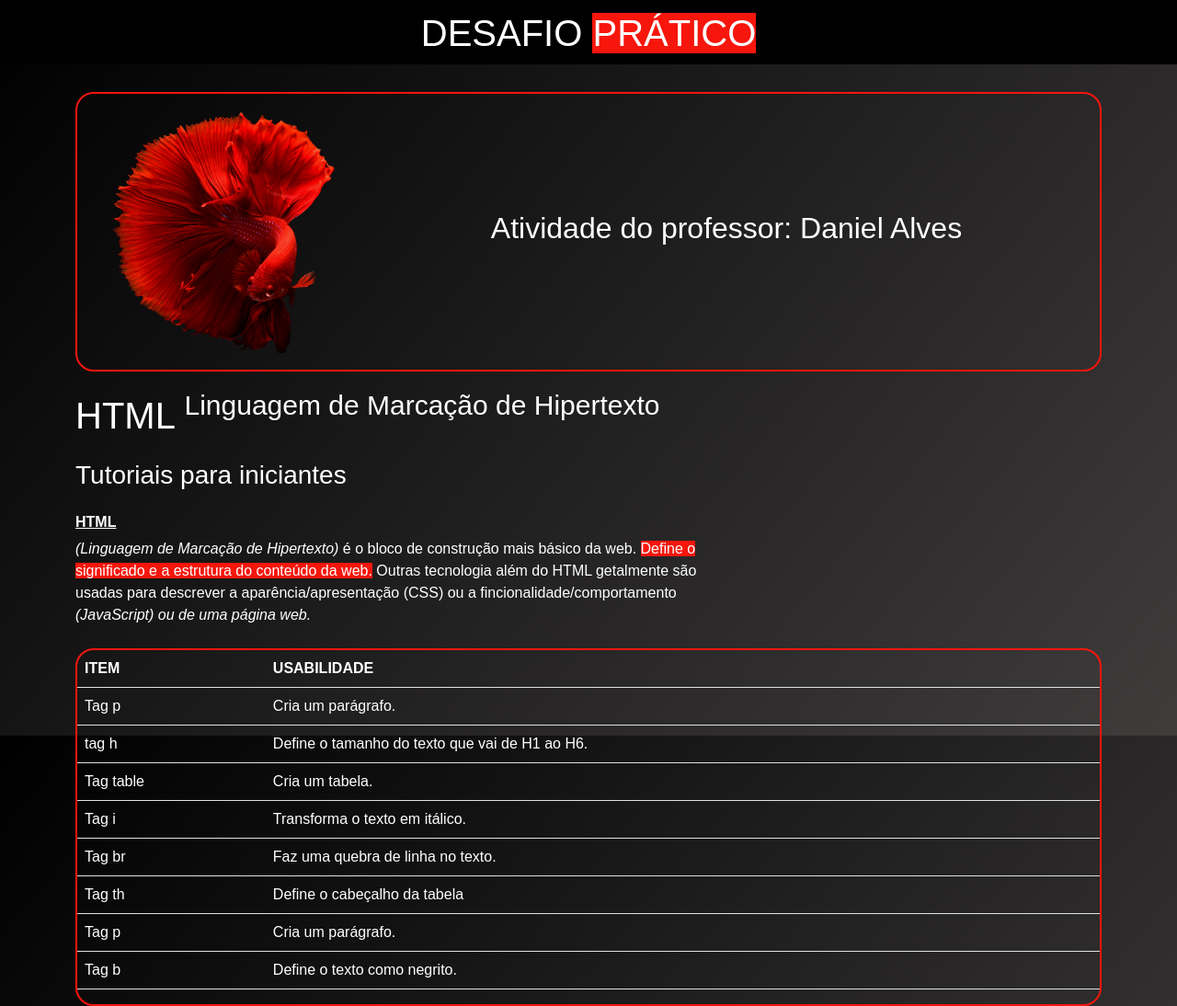
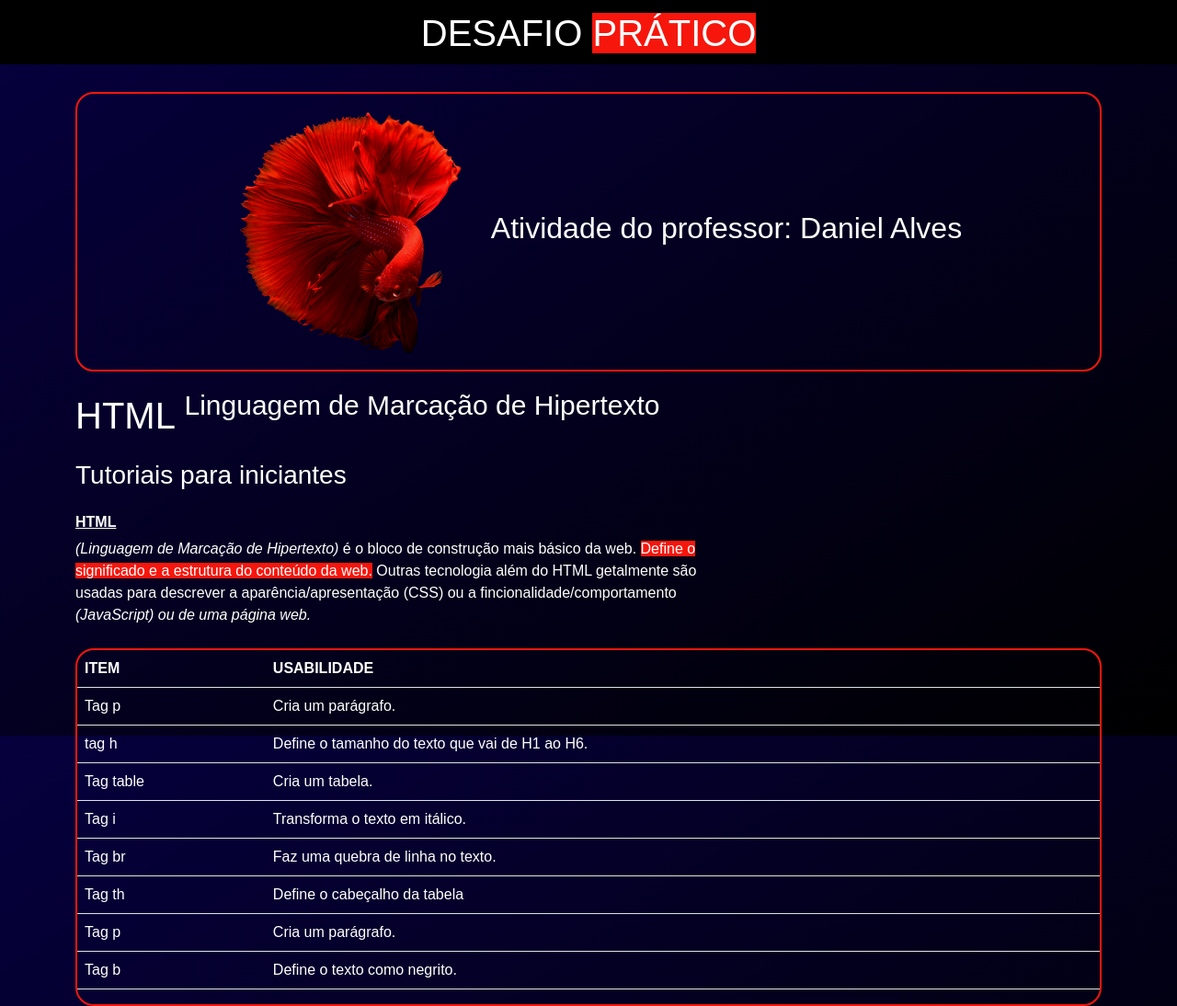
Before and after one commit to mvrca/Html, a plain HTML site: page index.html in a window 1280 px wide. Shown: the top 1094 px of the page at 92% size. Drawn offline with nearby package versions, Linux system fonts and the light colour scheme; files whose address does not match are found by name; a web font is replaced by a local one.

Commit message:
commitin

```diff
--- a/Atividade/desafio_prático.html
+++ b/index.html
@@ -18,7 +18,7 @@
 
     <div class="container borda">
         <div class="image">
-            <img src="C:\Users\Vinicius\Downloads\atv\Atividade\peixe-png-transparente.png" class="reduzida">
+            <img src="C:\Users\Vinicius\Downloads\atv\peixe-png-transparente.png" class="reduzida">
          </div>
             <h2 class="text">Atividade do professor: Daniel Alves</h2>
     </div>
--- a/Atividade/style.css
+++ b/style.css
@@ -1,6 +1,6 @@
 body{
     height: 100vh;
-    background: linear-gradient(130deg,	#000000,	#3f3c3c);
+    background: linear-gradient(145deg,	#06003e,	#000000);
     background-repeat: no-repeat;
     background-attachment: fixed;
     font-family: 'Bebas Neue', sans-serif;
@@ -26,7 +26,6 @@ body{
     color:white;
     background-color: rgba(255, 255, 255, 0.1);
     box-shadow: 0 0 10px #F6160C; /* Sombra ao focar */
-    transition: border-color 0.3s ease, box-shadow 0.3s ease;
   }
 
 .table {
@@ -48,12 +47,6 @@ body{
     height:300px;
     width:300px;
     margin: 0;
-}
-
-.text{
-    align-items: center;
-    justify-content: center;
-    width: 100%;
 }
 
 mark{
```
Also changed, not shown: peixe-png-transparente.png (renamed from Atividade/peixe-png-transparente.png), receberPag.html (renamed from Atividade/receberPag.html).
